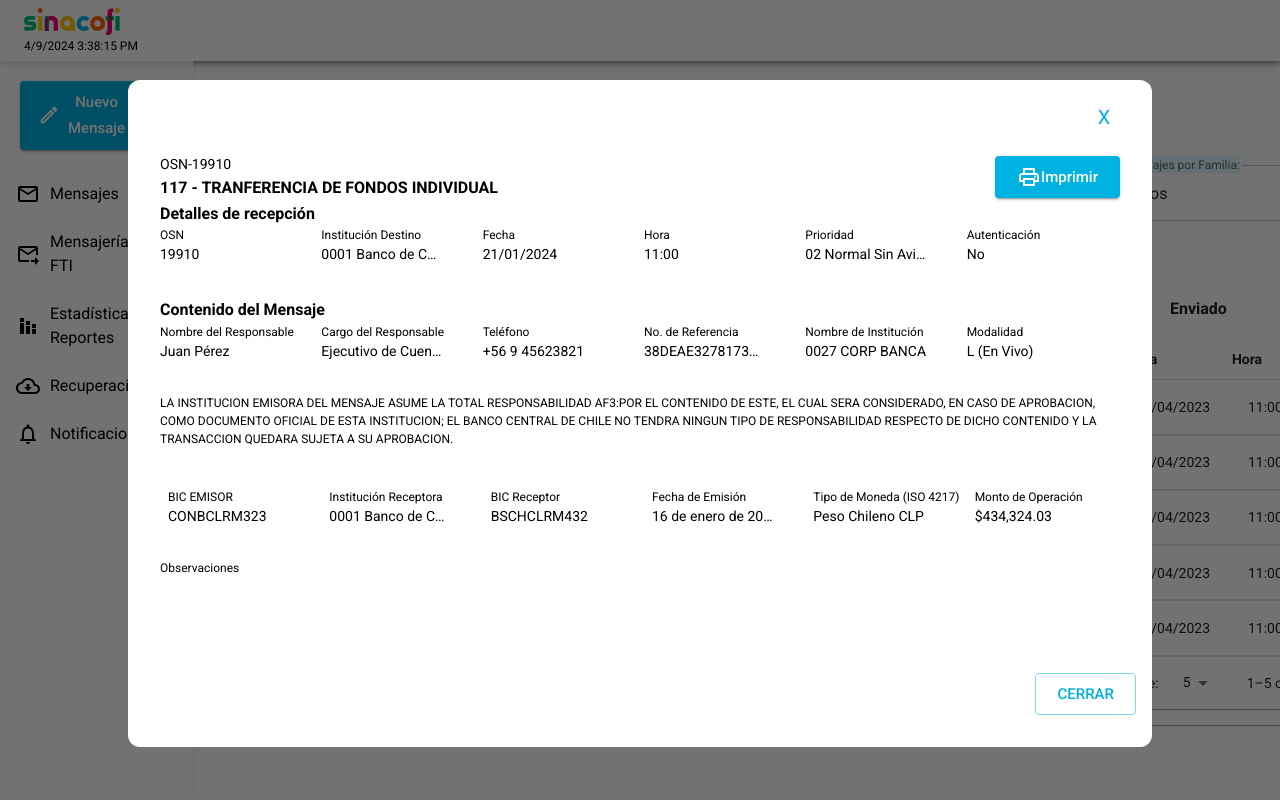
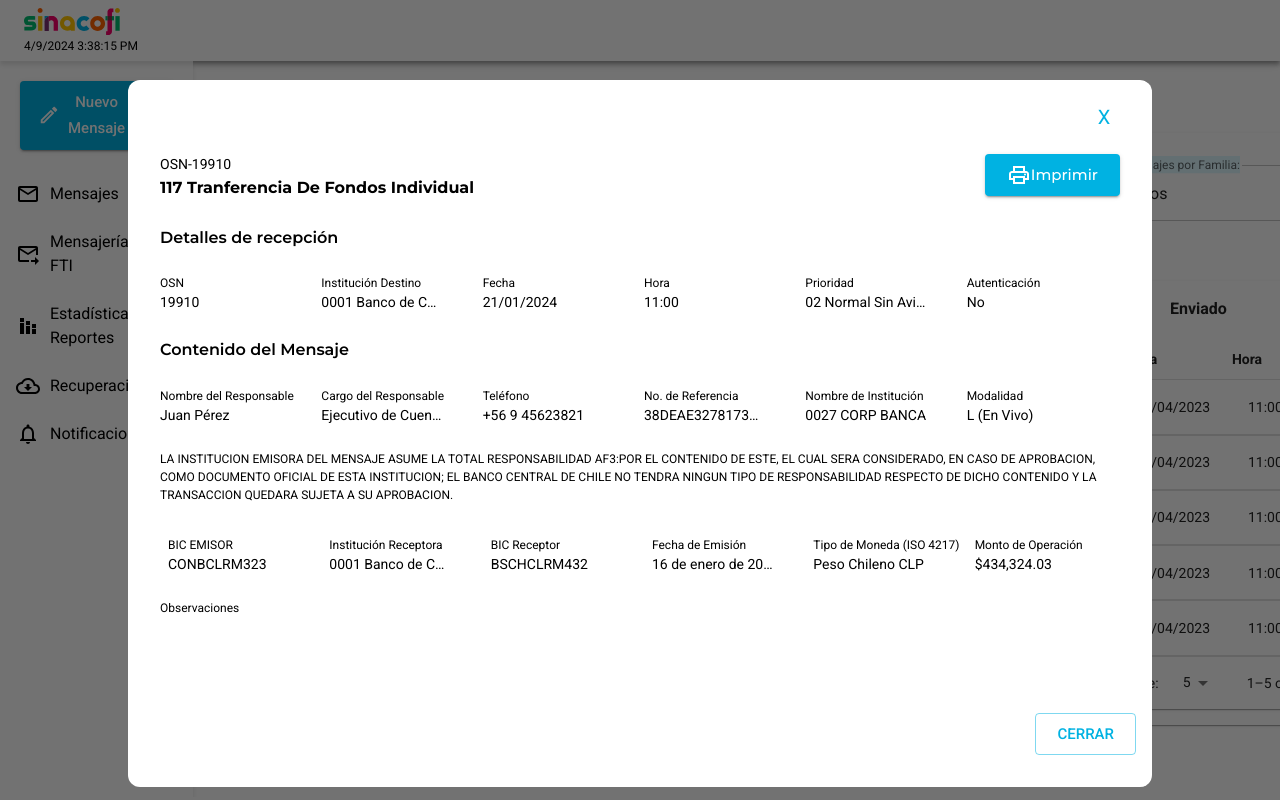
Before and after one commit to tomasgomez/messages-sinacofi-back, a Next.js app: page / in a window 1280 px wide. Both pictures are taken after a click on the button "19910". Built offline with nearby package versions, Linux system fonts and the light colour scheme.

Commit message:
modal-fonts

```diff
--- a/src/app/component/inbox-header/style.js
+++ b/src/app/component/inbox-header/style.js
@@ -1,5 +1,6 @@
 import { styled } from "@mui/system";
 import { Box, Typography } from "@mui/material";
+import { montserrat } from "@/utils/fonts";
 
 export const StyledInboxHeaderContent = styled(Box)`
   display: flex;
@@ -34,4 +35,6 @@ export const StyledModalItem= styled(Typography)`
 export const StyledMoalSection=styled(Typography)`
   font-size: 16px;
   font-weight:600;
+  font-family: ${montserrat.style.fontFamily};
+  margin-bottom:24px;
 `
--- a/src/app/component/inbox-table/components/modal-link.tsx
+++ b/src/app/component/inbox-table/components/modal-link.tsx
@@ -8,26 +8,32 @@ import Signature from '../../../../../assets/signature.png'
 import PictureAsPdfIcon from '@mui/icons-material/PictureAsPdf';
 import PrintOutlinedIcon from '@mui/icons-material/PrintOutlined';
 import ReplyOutlinedIcon from '@mui/icons-material/ReplyOutlined';
+import { montserrat } from "@/utils/fonts";
 
 
 export function InProcessModalHeaderSection(props: { row: Data; isInProcess?: boolean; }) {
     return (
         <Box borderBottom={'dashed'} mb={2} pb={2}>
-            <Grid container spacing={1} justifyContent={'space-around'} alignItems={'center'}>
+            <Grid container spacing={1} justifyContent={'space-around'} alignItems={'self-start'} >
                 <Grid item xs={8}>
                     <StyledModalItem noWrap>
                         {`OSN-${props.row.osn}`}
                     </StyledModalItem>
-                    <StyledMoalSection variant="h6">
-                        {`${props.row.ms} - ${props.row.message}`}
-                    </StyledMoalSection>
+                    <Typography
+                    variant="h6"
+                    fontWeight={700}
+                    fontFamily={montserrat.style.fontFamily}
+                    mb={3}
+                    fontSize={16}>
+                        {`${props.row.ms}`} <span style={{ textTransform: 'capitalize' }}>{`${props.row.message.toLowerCase()}`}</span>
+                    </Typography>
                 </Grid>
                 <Grid item xs={4} display={'flex'} justifyContent={'flex-end'} gap={1}>
-                    <Button variant="contained" sx={{ color: 'white', textTransform: 'none' }} size="large">
+                    <Button variant="contained" sx={{ color: 'white', textTransform: 'none', fontFamily: montserrat.style.fontFamily }} size="large">
                         <ReplyOutlinedIcon />
                         Responder
                     </Button>
-                    <Button variant="contained" sx={{ color: 'white', textTransform: 'none' }} size="large">
+                    <Button variant="contained" sx={{ color: 'white', textTransform: 'none', fontFamily: montserrat.style.fontFamily }} size="large">
                         <PrintOutlinedIcon />
                         Imprimir
                     </Button>
@@ -170,18 +176,23 @@ export function InProcessModalHeaderSection(props: { row: Data; isInProcess?: bo
 export function ModalMainContent(props: { row: Data, isinProcess?: boolean; }) {
     return (
         <>
-            <Grid container spacing={1} justifyContent={'space-around'} alignItems={'center'}>
+            <Grid container spacing={1} justifyContent={'space-around'} alignItems={'self-start'}>
                 <Grid item xs={10}>
                     <StyledModalItem noWrap>
                         {`OSN-${props.row.osn}`}
                     </StyledModalItem>
-                    <StyledMoalSection variant="h6">
-                        {`${props.row.ms} - ${props.row.message}`}
-                    </StyledMoalSection>
+                    <Typography
+                    variant="h6"
+                    fontWeight={700}
+                    fontFamily={montserrat.style.fontFamily}
+                    mb={3}
+                    fontSize={16}>
+                        {`${props.row.ms}`} <span style={{ textTransform: 'capitalize' }}>{`${props.row.message.toLowerCase()}`}</span>
+                    </Typography>
                 </Grid>
                 {!props.isinProcess &&
                     <Grid item xs={2} display={'flex'} justifyContent={'flex-end'}>
-                        <Button variant="contained" sx={{ color: 'white', textTransform: 'none' }} size="large">
+                        <Button variant="contained" sx={{ color: 'white', textTransform: 'none', fontFamily: montserrat.style.fontFamily }} size="large">
                             <PrintOutlinedIcon />
                             Imprimir
                         </Button>
@@ -189,9 +200,9 @@ export function ModalMainContent(props: { row: Data, isinProcess?: boolean; }) {
                     </Grid>
                 }
             </Grid>
-            <Stack spacing={4}>
+            <Stack spacing={3}>
+                <StyledMoalSection variant="h6">Detalles de recepción</StyledMoalSection>
                 <Box>
-                    <StyledMoalSection variant="h6">Detalles de recepción</StyledMoalSection>
                     <Grid container spacing={1}>
                         <Grid item xs={2}>
                             <Typography fontSize={'12px'}>OSN</Typography>
@@ -580,7 +591,11 @@ export function ModalLink(props: { row: Data; isInProcess?: boolean; }) {
             >
                 {props.row.osn}
             </Link>
-            <Modal sx={{ color: 'black', p: 2, pb: 4 }} open={isOpen} onClose={handleClose}>
+            <Modal sx={{
+                color: 'black',
+                p: 2,
+                pb: 4,
+            }} open={isOpen} onClose={handleClose}>
                 <Box p={0} display={'flex'} justifyContent={'flex-end'}>
                     <Button onClick={handleClose}>
                         <Typography fontSize={20}>
```
